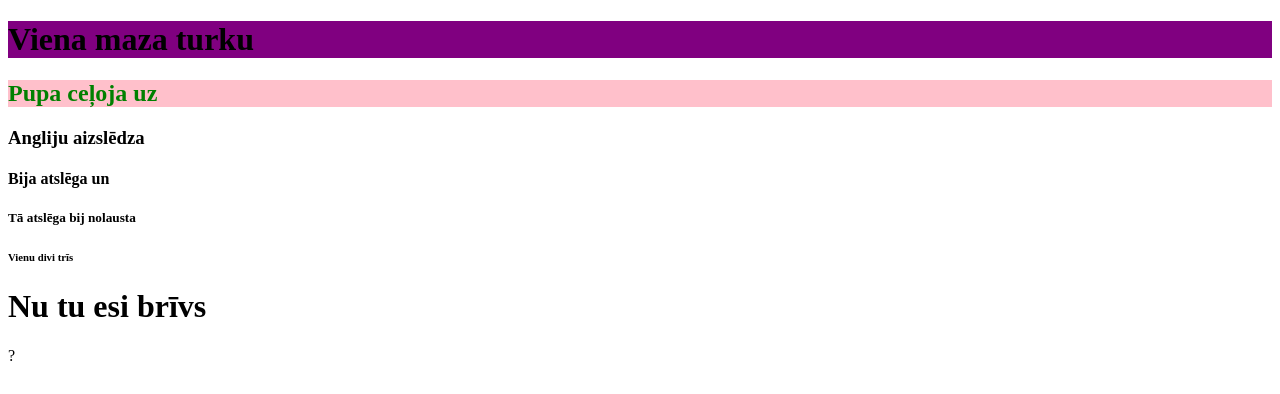
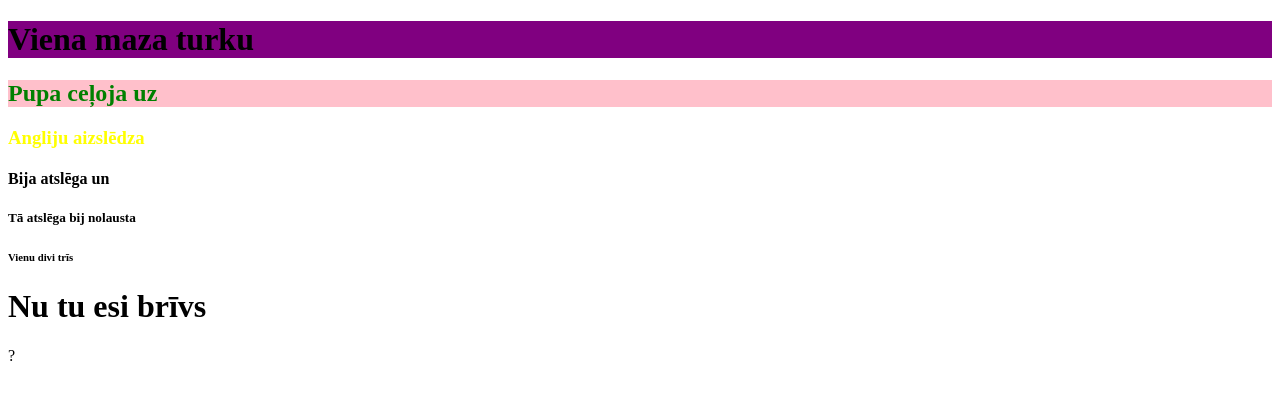
Before and after one commit to psteina-lv/webpage_style, a plain HTML site: page index.html in a window 1280 px wide. Drawn offline with Linux system fonts and the light colour scheme.

Commit message:
Update index.html

```diff
--- a/index.html
+++ b/index.html
@@ -8,7 +8,7 @@
 
 <h1 style="background-color:purple;">Viena maza turku</h1>
 <h2 style="color:green;background-color:pink;">Pupa ceļoja uz</h2>
-<h3 style="text-align:centre">Angliju aizslēdza</h3>
+<h3 style="text-align:centre;color:yellow">Angliju aizslēdza</h3>
 <h4>Bija atslēga un</h4>
 <h5>Tā atslēga bij nolausta</h5>
 <h6>Vienu divi trīs</h6>
```
